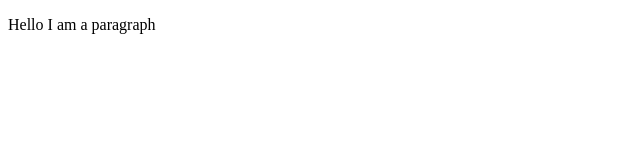
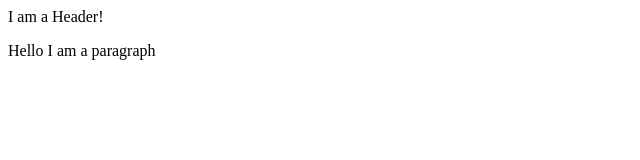
Before and after one commit to AlanisYates/Landing_page, a plain HTML site: page index.html in a window 1280 px wide. Shown: the whole page, without its empty margins (0-640 px from the left). Drawn offline with Linux system fonts and the light colour scheme.

Commit message:
Adding in a header

```diff
--- a/index.html
+++ b/index.html
@@ -8,6 +8,7 @@
     <title>Landing Page</title>
 </head>
 <body>
+    <header>I am a Header!</header>
     <p>Hello I am a paragraph</p>
 </body>
 </html>
```
